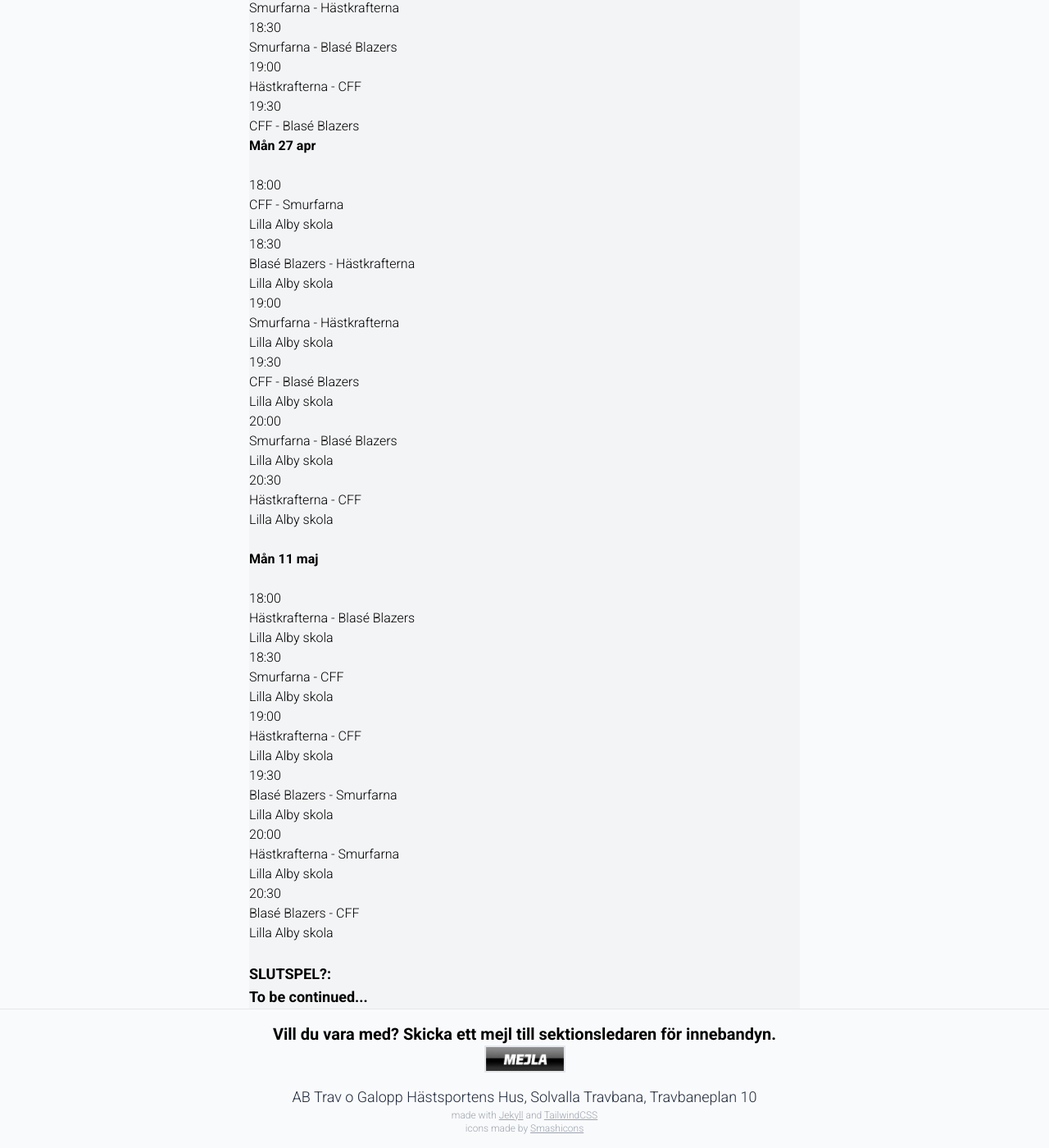
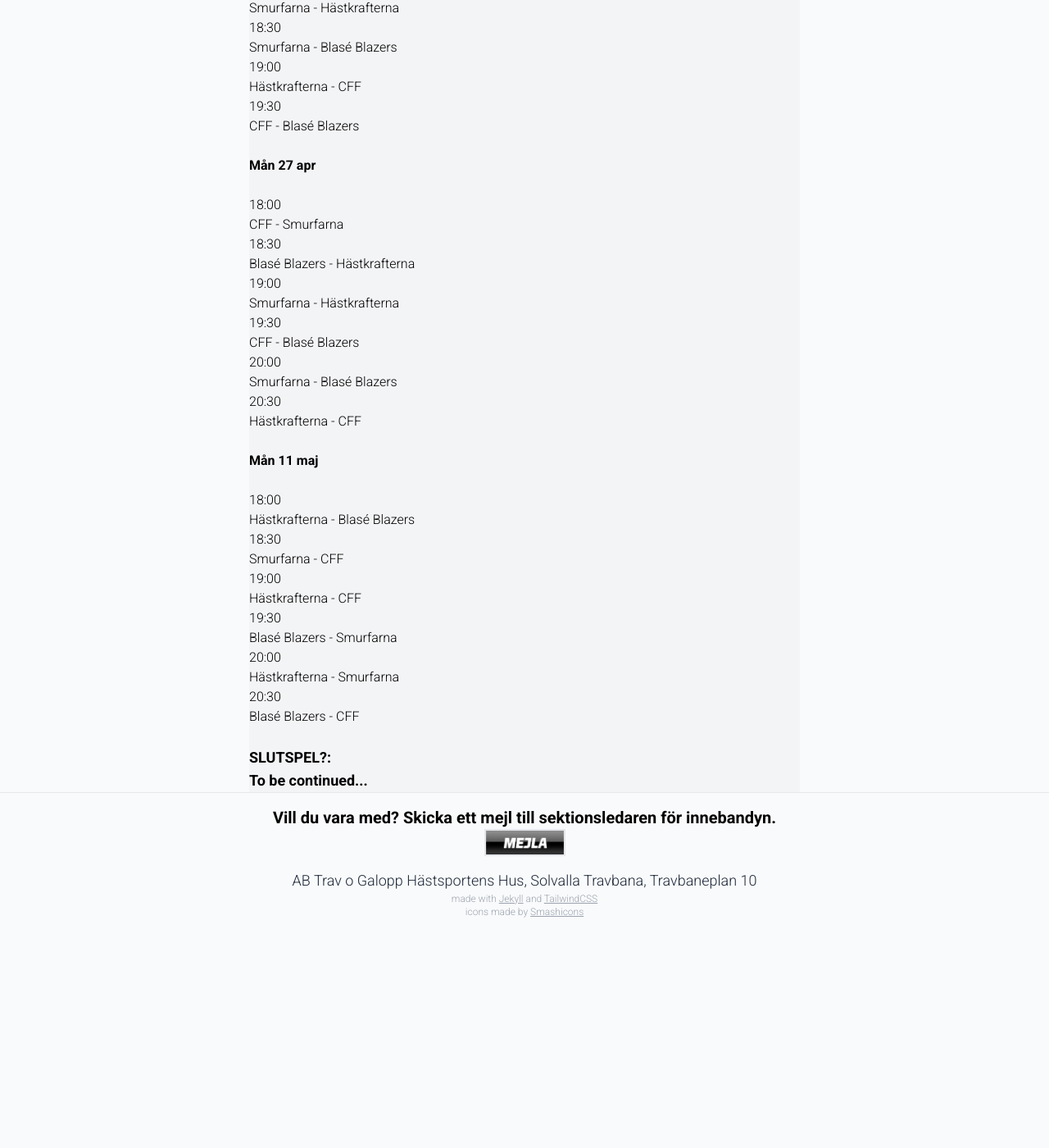
Before and after one commit to andreashogvall/andreashogvall.github.io, a Jekyll site: the page built from spelprogram.html, in a window 1280 px wide and 1400 px high, scrolled down 1765 px. Shown: the whole window at 82% size. Built offline with Jekyll 4.4.1, drawn with Linux system fonts in a browser that asks for light colours; nearby versions of some CDN libraries; after the commit the page ends 2901 px from its top, so only the background shows below that.

Commit message:
Update spelprogram.html

```diff
--- a/spelprogram.html
+++ b/spelprogram.html
@@ -70,45 +70,34 @@ Smurfarna - Blasé Blazers<br>
 Hästkrafterna - CFF<br>
 19:30<br>
 CFF - Blasé Blazers<br>
+<br>
 <p class="text-sm md:text-base font-semibold">Mån 27 apr</p><br>
 18:00<br>
 CFF - Smurfarna<br>
-Lilla Alby skola<br>
 18:30<br>
 Blasé Blazers - Hästkrafterna<br>
-Lilla Alby skola<br>
 19:00<br>
 Smurfarna - Hästkrafterna<br>
-Lilla Alby skola<br>
 19:30<br>
 CFF - Blasé Blazers<br>
-Lilla Alby skola<br>
 20:00<br>
 Smurfarna - Blasé Blazers<br>
-Lilla Alby skola<br>
 20:30<br>
 Hästkrafterna - CFF<br>
-Lilla Alby skola<br>
 <br>
 <p class="text-sm md:text-base font-semibold">Mån 11 maj</p><br>
 18:00<br>
 Hästkrafterna - Blasé Blazers<br>
-Lilla Alby skola<br>
 18:30<br>
 Smurfarna - CFF<br>
-Lilla Alby skola<br>
 19:00<br>
 Hästkrafterna - CFF<br>
-Lilla Alby skola<br>
 19:30<br>
 Blasé Blazers - Smurfarna<br>
-Lilla Alby skola<br>
 20:00<br>
 Hästkrafterna - Smurfarna<br>
-Lilla Alby skola<br>
 20:30<br>
 Blasé Blazers - CFF<br>
-Lilla Alby skola<br>
 <br>
 <p class="text-lg font-bold">
 SLUTSPEL?:<br>
```
